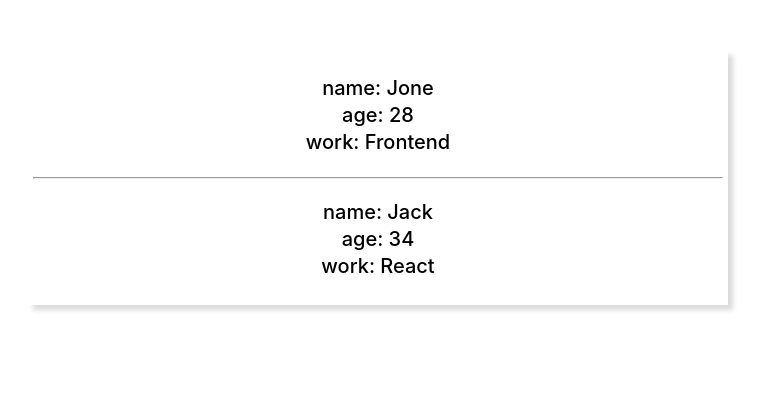
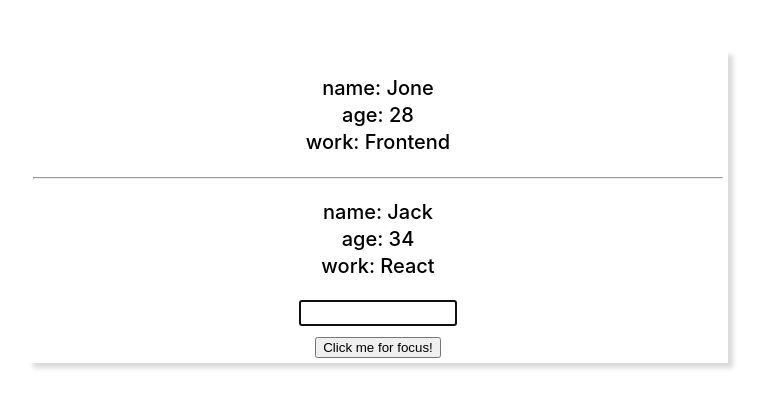
Before and after one commit to Waldemar-00/empty, a React (Create React App) app: page / in a window 1280 px wide. Shown: the top 408 px of the page, without its empty margins (262-1027 px from the left). Built offline with nearby package versions, Linux system fonts and the light colour scheme.

Commit message:
used React.createRef, current, ref like attribute

```diff
--- a/src/App.css
+++ b/src/App.css
@@ -14,3 +14,10 @@
   line-height: 1.7rem;
   font-weight: 550;
 }
+.inputRef {
+  width: 150px;
+  height: 20px;
+  display: block;
+  margin: 0 auto;
+  margin-bottom: 10px;
+}
--- a/src/App.js
+++ b/src/App.js
@@ -1,4 +1,5 @@
 import './App.css'
+import InsertText from './InsertText'
 function App() {
   const name = 'Jone'
   const age = 28
@@ -11,8 +12,8 @@ function App() {
     <div className="div">
       <p>name: {name} <br/> age: {age} <br/> work: {object.work}</p>
       <hr/>
-      <p>name: {array[0]} <br/> age: {array[1]} <br/> work: {object.job} </p>
-      <p></p>
+      <p>name: {array[0]} <br /> age: {array[1]} <br /> work: {object.job}</p>
+      <InsertText/>
     </div>
   )
 }
--- /dev/null
+++ b/src/InsertText.js
@@ -0,0 +1,25 @@
+import React from 'react'
+import './App.css'
+
+class InsertText extends React.Component {
+  constructor(props) {
+    super(props)
+    this.inputRef = React.createRef()
+  }
+  componentDidMount() {
+    this.onClickButton()
+  }
+  onClickButton = () => {
+    this.inputRef.current.focus()
+  }
+  render() {
+    return (
+      <>
+        <input className='inputRef' type="text" name="name" ref={this.inputRef}></input>
+        <button onClick={this.onClickButton}>Click me for focus!</button>
+      </>
+    )
+  }
+
+}
+export default InsertText
```
